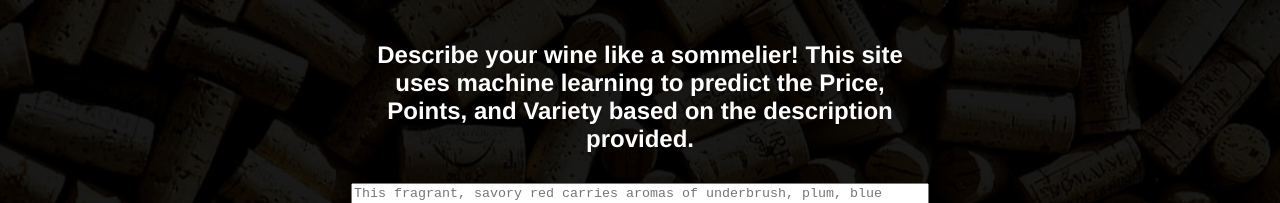
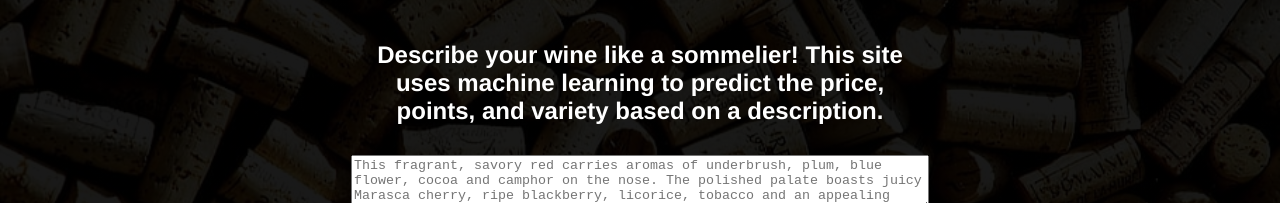
Before and after one commit to cassieview/SommWineGame, a Vue app: page / in a window 1280 px wide. Shown: the part 283-486 px from the top of the page. Built offline with nearby package versions, Linux system fonts and the light colour scheme.

Commit message:
changed to wine bottle score

```diff
--- a/src/components/Home.vue
+++ b/src/components/Home.vue
@@ -4,8 +4,7 @@
     <div class="intro">
       <h2>
         Describe your wine like a sommelier! This site uses machine learning to
-        predict the Price, Points, and Variety based on the description
-        provided.
+        predict the price, points, and variety based on a description.
       </h2>
     </div>
     <textarea
@@ -29,21 +28,21 @@
       <div class="results">
         <h3>Variety Scores</h3>
         <ul v-for="(index, item) in response.variety" v-bind:key="index">
-          <li>{{ item }}: {{ index | toPercent }} %</li>
+          <li>{{ item }}: {{ index | toWineBottles }}</li>
         </ul>
       </div>
 
       <div class="results">
         <h3>Points Scores</h3>
         <ul v-for="(index, item) in response.points" v-bind:key="index">
-          <li>Points {{ item }}: {{ index | toPercent }} %</li>
+          <li>Points {{ item }}: {{ index | toWineBottles }}</li>
         </ul>
       </div>
 
       <div class="results">
         <h3>Price Scores</h3>
         <ul v-for="(index, item) in response.price" v-bind:key="index">
-          <li>Price {{ item }} USD: {{ index | toPercent }} %</li>
+          <li>Price {{ item }} USD: {{ index | toWineBottles }}</li>
         </ul>
       </div>
     </div>
--- a/src/main.js
+++ b/src/main.js
@@ -8,6 +8,11 @@ Vue.filter("toPercent", function(value) {
   return value;
 });
 
+Vue.filter("toWineBottles", function(value) {
+  value = parseFloat(value) / 0.2;
+  return value;
+});
+
 new Vue({
   render: h => h(App)
 }).$mount("#app");
```
